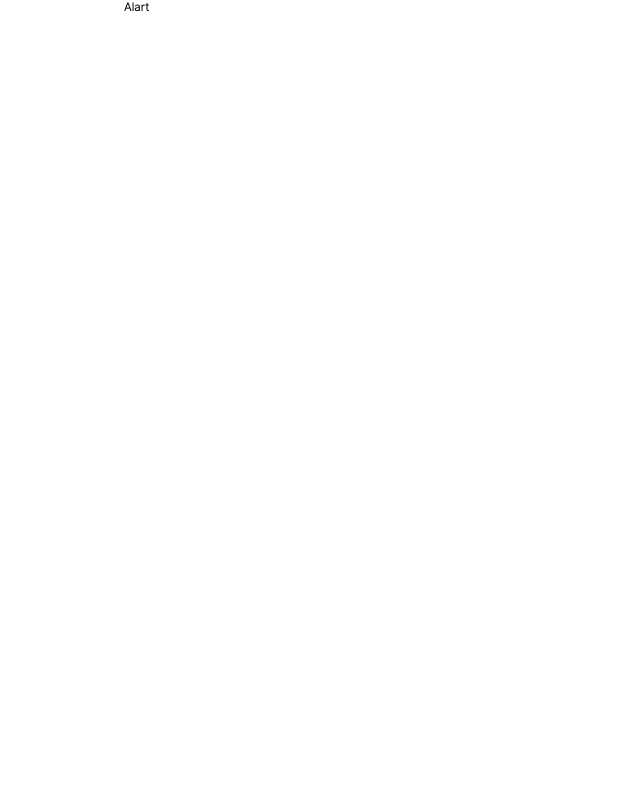
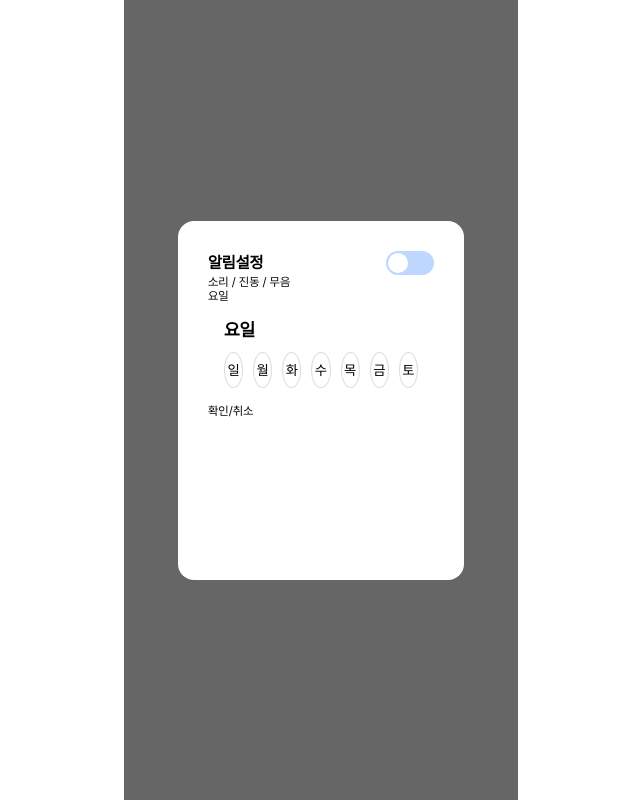
Before and after one commit to devgsheep/-mini-zoo_m, a React (Create React App) app: page /alart in a window 1280 px wide. Shown: the whole page, without its empty margins (319-959 px from the left). Built offline with nearby package versions, Linux system fonts and the light colour scheme.

Commit message:
[docs] alart 팝업  작업

```diff
--- /dev/null
+++ b/src/components/icons/button.js
@@ -0,0 +1,26 @@
+import styled from "@emotion/styled";
+import colors from "../../styles/colors";
+
+export const TogleButton = styled.button`
+  position: relative;
+  width: 48px;
+  height: 100%;
+  padding: 2px;
+  background-color: ${({ state }) =>
+    state ? colors.blue[500] : colors.blue[200]};
+  overflow: hidden;
+  border-radius: 12px;
+  align-items: center;
+  border: none;
+  gap: 10px;
+  cursor: pointer;
+`;
+export const TogleButtonCircle = styled.div`
+  position: relative;
+  width: 20px;
+  height: 20px;
+  background-color: ${colors.white};
+  border-radius: 10px;
+  display: flex;
+  left: ${({ state }) => (state ? "25px" : "0px")};
+`;
--- a/src/pages/popup/profile/Alart.jsx
+++ b/src/pages/popup/profile/Alart.jsx
@@ -1,7 +1,132 @@
-import React from "react";
+import styled from "@emotion/styled";
+import colors from "../../../styles/colors";
+import { useState } from "react";
+import {
+  TogleButton,
+  TogleButtonCircle,
+} from "../../../components/icons/button";
 
+const Container = styled.div`
+  width: 394px;
+  height: auto;
+  background-color: #f0f6ff;
+`;
+
+const AlertPopUp = styled.div`
+  display: flex;
+  position: fixed;
+  z-index: 99999;
+  width: 394px;
+  height: 100%;
+  justify-content: center;
+  align-items: center;
+  background-color: rgba(0, 0, 0, 0.6);
+  /* display: none; */
+`;
+const AlertPopUpBox = styled.div`
+  width: 286px;
+  height: 359px;
+  background-color: ${colors.white};
+  border-radius: 16px;
+  padding: 30px;
+`;
+const AlertButtonWrap = styled.div`
+  display: flex;
+  justify-content: space-between;
+  align-items: center;
+  span {
+    font-size: 16px;
+    color: ${colors.black};
+    font-weight: 700;
+  }
+`;
+const Wrapper = styled.div`
+  padding: 16px;
+`;
+
+const Title = styled.div`
+  font-weight: 700;
+  font-size: 18px;
+  margin-bottom: 12px;
+`;
+
+const ButtonWrap = styled.div`
+  display: flex;
+  gap: 10px;
+`;
+const DayButton = styled.button`
+  width: 36px;
+  height: 36px;
+  border-radius: 50%;
+  border: 1px solid ${({ selected }) => (selected ? "#339DFF" : "#ddd")};
+  background-color: ${({ selected }) => (selected ? "#339DFF" : "white")};
+  color: ${({ selected }) => (selected ? "white" : "#000")};
+  font-weight: 500;
+  cursor: pointer;
+  outline: none;
+  transition: all 0.2s ease;
+
+  &:hover {
+    border-color: #339dff;
+  }
+`;
+const days = ["일", "월", "화", "수", "목", "금", "토"];
 function Alart() {
-  return <div>Alart</div>;
+  //js
+  const [selectedDays, setSelectedDays] = useState([]);
+
+  const toggleDay = day => {
+    setSelectedDays(prev =>
+      prev.includes(day) ? prev.filter(d => d !== day) : [...prev, day],
+    );
+  };
+
+  const [isOn, setIsOn] = useState(false);
+
+  const handleToggle = () => {
+    setIsOn(state => !state);
+  };
+
+  //jsx
+  return (
+    <Container>
+      <AlertPopUp>
+        <AlertPopUpBox>
+          <div>
+            <AlertButtonWrap>
+              <span>알림설정</span>
+              <TogleButton state={isOn} onClick={handleToggle}>
+                <TogleButtonCircle state={isOn}></TogleButtonCircle>
+              </TogleButton>
+            </AlertButtonWrap>
+            <div>소리 / 진동 / 무음</div>
+          </div>
+          <div>
+            <span>요일</span>
+            <div>
+              <ul>
+                <Wrapper>
+                  <Title>요일</Title>
+                  <ButtonWrap>
+                    {days.map(day => (
+                      <DayButton
+                        key={day}
+                        selected={selectedDays.includes(day)}
+                        onClick={() => toggleDay(day)}
+                      >
+                        {day}
+                      </DayButton>
+                    ))}
+                  </ButtonWrap>
+                </Wrapper>
+              </ul>
+            </div>
+          </div>
+          <div>확인/취소</div>
+        </AlertPopUpBox>
+      </AlertPopUp>
+    </Container>
+  );
 }
 
 export default Alart;
```
